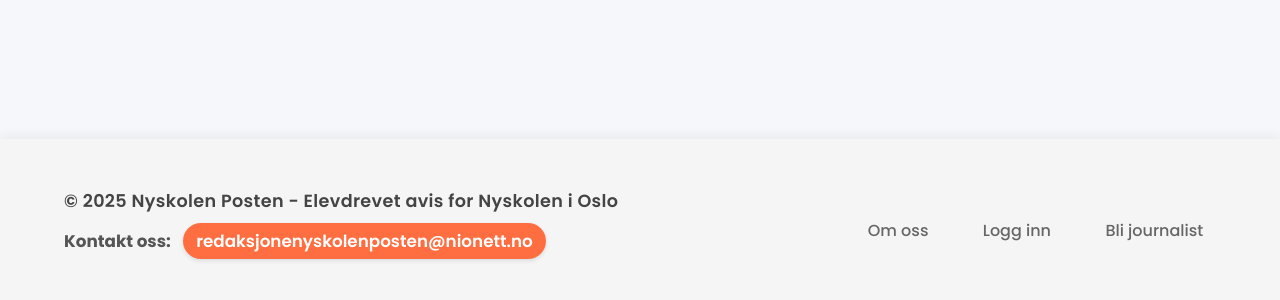
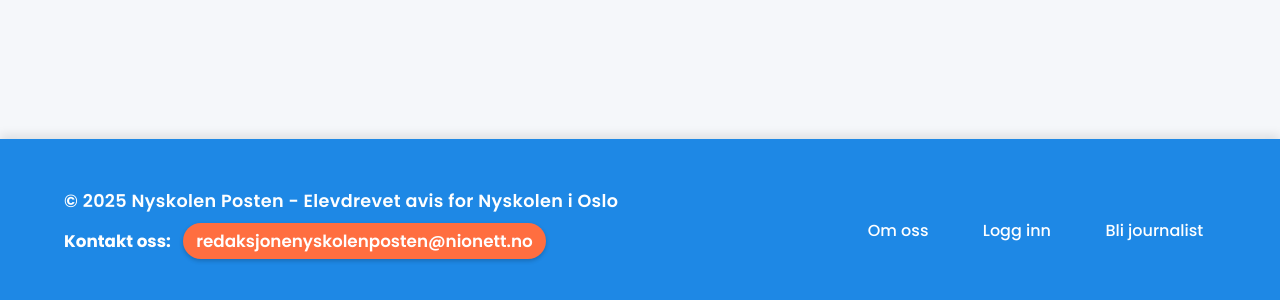
Before and after one commit to NyskolenPosten/NyskolenPosten, a React (Create React App) app: page /#/register in a window 1280 px wide. Shown: the part 756-1056 px from the top of the page. Built offline with nearby package versions, Linux system fonts and the light colour scheme.

Commit message:
Changed footer back to blue background with white text to match header

```diff
--- a/src/components/Footer.css
+++ b/src/components/Footer.css
@@ -1,11 +1,11 @@
 /* Footer.css - Styling for bunnteksten */
 
 .footer {
-  background-color: #f5f5f5;
-  color: #555555;
+  background-color: var(--primary-color);
+  color: white;
   padding: 2.5rem 0;
   margin-top: 3rem;
-  box-shadow: 0 -4px 10px rgba(0, 0, 0, 0.05);
+  box-shadow: 0 -4px 10px rgba(0, 0, 0, 0.1);
 }
 
 .footer-innhold {
@@ -26,14 +26,14 @@
   margin: 0.5rem 0;
   font-size: 1.05rem;
   line-height: 1.6;
-  color: #555555;
+  color: white;
 }
 
 .footer-info p:first-child {
   font-weight: 600;
   letter-spacing: 0.02em;
   font-size: 1.1rem;
-  color: #444444;
+  color: white;
 }
 
 .footer-info a {
@@ -46,13 +46,13 @@
   transition: all 0.3s ease;
   display: inline-block;
   margin-left: 0.5rem;
-  box-shadow: 0 2px 4px rgba(0, 0, 0, 0.1);
+  box-shadow: 0 2px 4px rgba(0, 0, 0, 0.2);
 }
 
 .footer-info a:hover, .footer-info a:focus {
   background-color: #ff7d54;
   transform: translateY(-2px);
-  box-shadow: 0 3px 6px rgba(0, 0, 0, 0.15);
+  box-shadow: 0 3px 6px rgba(0, 0, 0, 0.3);
 }
 
 .footer-lenker {
@@ -61,7 +61,7 @@
 }
 
 .footer-lenker a {
-  color: #666666;
+  color: white;
   text-decoration: none;
   transition: all 0.3s ease;
   padding: 0.4rem 0.8rem;
@@ -70,9 +70,9 @@
 }
 
 .footer-lenker a:hover, .footer-lenker a:focus {
-  background-color: rgba(0, 0, 0, 0.05);
+  background-color: rgba(255, 255, 255, 0.2);
   transform: translateY(-2px);
-  color: var(--primary-color);
+  color: white;
 }
 
 @media (max-width: 768px) {
```
